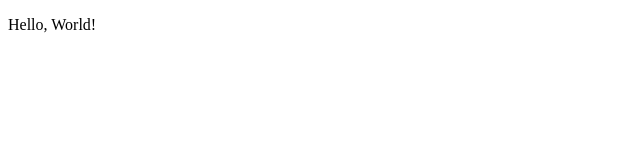
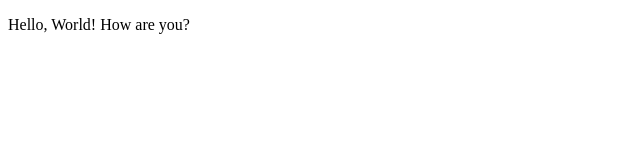
Before and after one commit to VladimirGiluk/project, a plain HTML site: page index.html in a window 1280 px wide. Shown: the whole page, without its empty margins (0-640 px from the left). Drawn offline with Linux system fonts and the light colour scheme.

Commit message:
second commit

```diff
--- a/index.html
+++ b/index.html
@@ -10,7 +10,7 @@
 
 <body>
 
-    <p>Hello, World!</p>
+    <p>Hello, World! How are you?</p>
 
     <!-- <script>
         alert(1);
```
